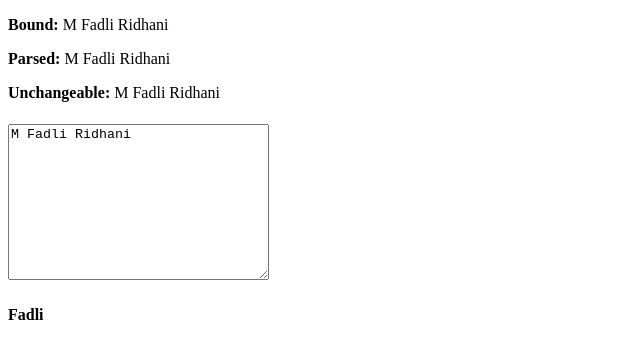
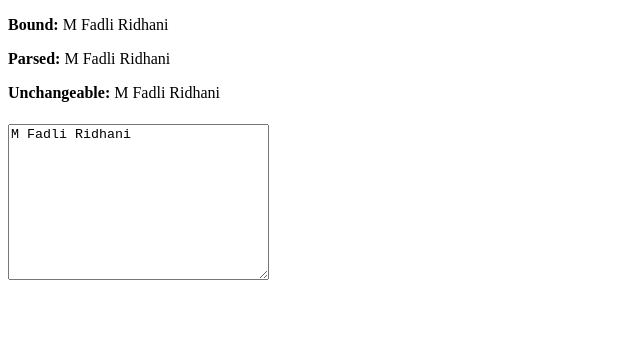
Before and after one commit to mfadliridhani/Vue.jsTemplate, a plain HTML site: page index.html in a window 1280 px wide. Shown: the full height of the page, 0-640 px from the left. Drawn offline with nearby package versions, Linux system fonts and the light colour scheme.

Commit message:
Interpolation Template

```diff
--- a/index.html
+++ b/index.html
@@ -25,8 +25,6 @@
         <h5>
             <textarea name="" id="" cols="30" rows="10" v-model="name"></textarea>
         </h5>
-
-        <b>Fadli</b>
     </div>
     <!-- <script src="https://unpkg.com/vue@3/dist/vue.global.js"></script> -->
     <script src="https://cdn.jsdelivr.net/npm/vue@2.6.14/dist/vue.min.js"></script>
```
